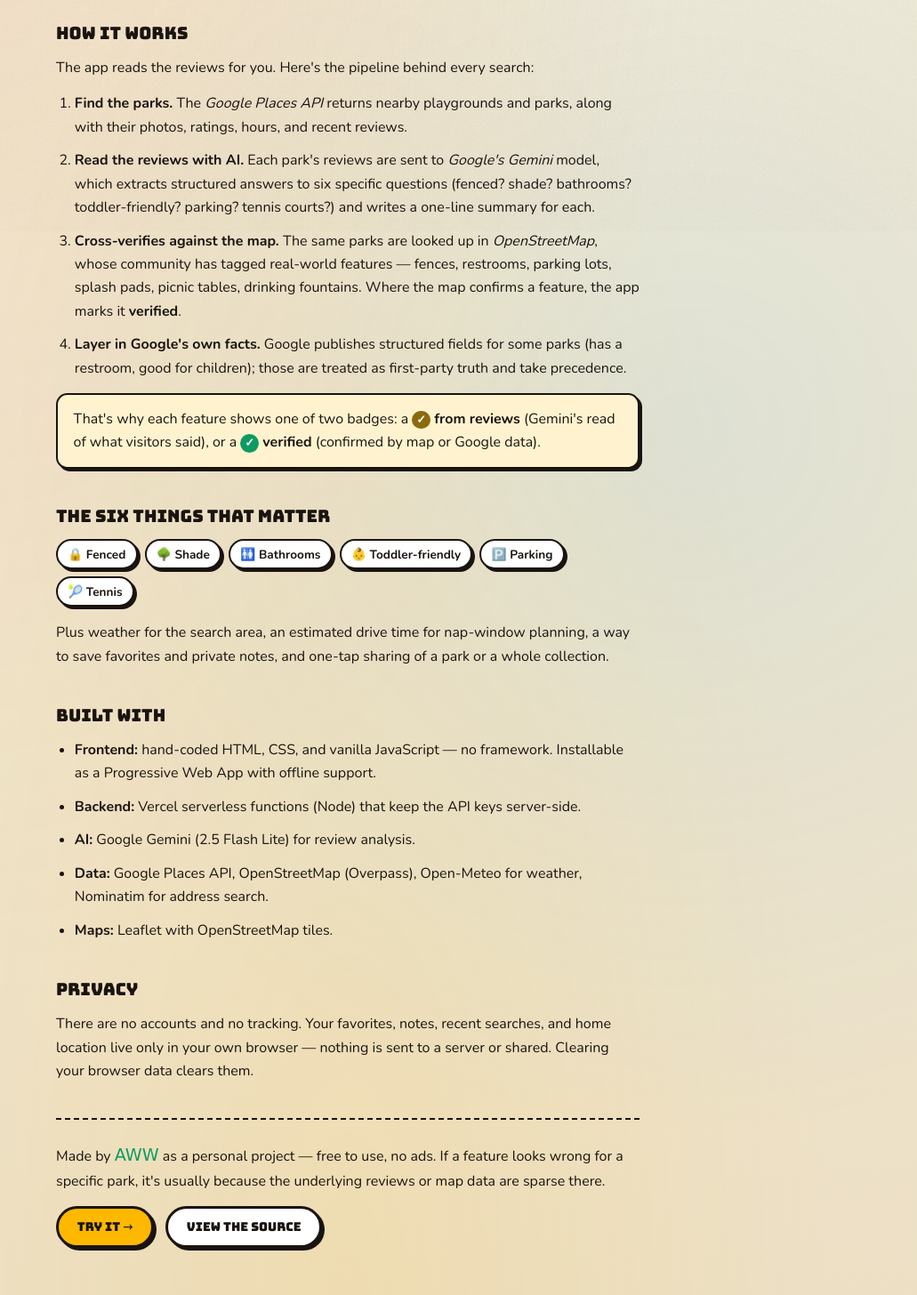
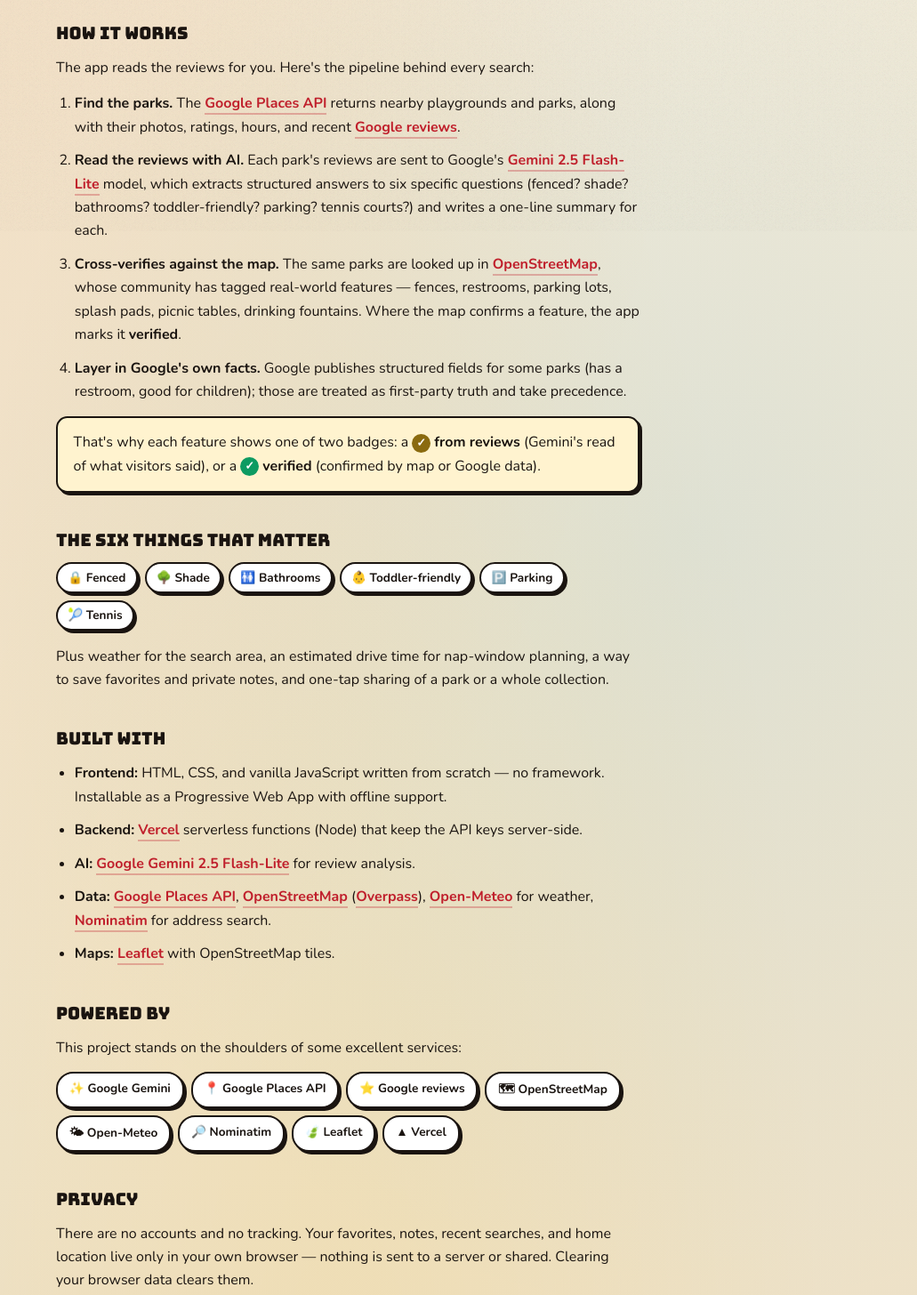
Before and after one commit to aww-ohh/playground-finder-1, a website: page about.html in a window 1280 px wide. Shown: the part 540-1996 px from the top of the page at 89% size, without its empty margins (249-1280 px from the left). Drawn offline with nearby package versions, Linux system fonts and the light colour scheme; a web font is replaced by a local one.

Commit message:
About page: brand + hyperlink the tech, add a Powered-by badge row
- 'hand-coded' -> 'written from scratch' (frontend line).
- Hyperlinked the inline brand mentions in How-it-works and Built-with:
  Google Places API, Google reviews, Gemini 2.5 Flash-Lite (-> model docs),
  OpenStreetMap, Overpass, Open-Meteo, Nominatim, Leaflet, Vercel.
- New 'Powered by' section: sticker-style chips linking to each service
  (Google Gemini, Places API, Google reviews, OpenStreetMap, Open-Meteo,
  Nominatim, Leaflet, Vercel) — all open in a new tab, rel=noopener.
- CSS: scoped inline-link styling (crimson underline) that doesn't touch the
  CTA buttons, plus .about-powered / .about-tech chip styles.

Bump service worker cache to v29.

```diff
--- a/about.html
+++ b/about.html
@@ -45,19 +45,23 @@
       </p>
       <ol class="about-steps">
         <li>
-          <strong>Find the parks.</strong> The <em>Google Places API</em> returns
-          nearby playgrounds and parks, along with their photos, ratings, hours,
-          and recent reviews.
+          <strong>Find the parks.</strong> The
+          <a href="https://developers.google.com/maps/documentation/places/web-service/overview" target="_blank" rel="noopener noreferrer">Google Places API</a>
+          returns nearby playgrounds and parks, along with their photos, ratings,
+          hours, and recent
+          <a href="https://www.google.com/maps" target="_blank" rel="noopener noreferrer">Google reviews</a>.
         </li>
         <li>
           <strong>Read the reviews with AI.</strong> Each park's reviews are sent
-          to <em>Google's Gemini</em> model, which extracts structured answers to
-          six specific questions (fenced? shade? bathrooms? toddler-friendly?
-          parking? tennis courts?) and writes a one-line summary for each.
+          to Google's
+          <a href="https://ai.google.dev/gemini-api/docs/models" target="_blank" rel="noopener noreferrer">Gemini 2.5 Flash-Lite</a>
+          model, which extracts structured answers to six specific questions
+          (fenced? shade? bathrooms? toddler-friendly? parking? tennis courts?)
+          and writes a one-line summary for each.
         </li>
         <li>
           <strong>Cross-verifies against the map.</strong> The same parks are looked
-          up in <em>OpenStreetMap</em>, whose community has tagged real-world
+          up in <a href="https://www.openstreetmap.org/" target="_blank" rel="noopener noreferrer">OpenStreetMap</a>, whose community has tagged real-world
           features — fences, restrooms, parking lots, splash pads, picnic tables,
           drinking fountains. Where the map confirms a feature, the app marks it
           <strong>verified</strong>.
@@ -97,12 +101,27 @@
     <section class="about-section">
       <h2>Built with</h2>
       <ul class="about-stack">
-        <li><strong>Frontend:</strong> hand-coded HTML, CSS, and vanilla JavaScript — no framework. Installable as a Progressive Web App with offline support.</li>
-        <li><strong>Backend:</strong> Vercel serverless functions (Node) that keep the API keys server-side.</li>
-        <li><strong>AI:</strong> Google Gemini (2.5 Flash Lite) for review analysis.</li>
-        <li><strong>Data:</strong> Google Places API, OpenStreetMap (Overpass), Open-Meteo for weather, Nominatim for address search.</li>
-        <li><strong>Maps:</strong> Leaflet with OpenStreetMap tiles.</li>
+        <li><strong>Frontend:</strong> HTML, CSS, and vanilla JavaScript written from scratch — no framework. Installable as a Progressive Web App with offline support.</li>
+        <li><strong>Backend:</strong> <a href="https://vercel.com/" target="_blank" rel="noopener noreferrer">Vercel</a> serverless functions (Node) that keep the API keys server-side.</li>
+        <li><strong>AI:</strong> <a href="https://ai.google.dev/gemini-api/docs/models" target="_blank" rel="noopener noreferrer">Google Gemini 2.5 Flash-Lite</a> for review analysis.</li>
+        <li><strong>Data:</strong> <a href="https://developers.google.com/maps/documentation/places/web-service/overview" target="_blank" rel="noopener noreferrer">Google Places API</a>, <a href="https://www.openstreetmap.org/" target="_blank" rel="noopener noreferrer">OpenStreetMap</a> (<a href="https://overpass-api.de/" target="_blank" rel="noopener noreferrer">Overpass</a>), <a href="https://open-meteo.com/" target="_blank" rel="noopener noreferrer">Open-Meteo</a> for weather, <a href="https://nominatim.org/" target="_blank" rel="noopener noreferrer">Nominatim</a> for address search.</li>
+        <li><strong>Maps:</strong> <a href="https://leafletjs.com/" target="_blank" rel="noopener noreferrer">Leaflet</a> with OpenStreetMap tiles.</li>
       </ul>
+    </section>
+
+    <section class="about-section">
+      <h2>Powered by</h2>
+      <p>This project stands on the shoulders of some excellent services:</p>
+      <div class="about-powered">
+        <a class="about-tech" href="https://ai.google.dev/gemini-api/docs/models" target="_blank" rel="noopener noreferrer">✨ Google Gemini</a>
+        <a class="about-tech" href="https://developers.google.com/maps/documentation/places/web-service/overview" target="_blank" rel="noopener noreferrer">📍 Google Places API</a>
+        <a class="about-tech" href="https://www.google.com/maps" target="_blank" rel="noopener noreferrer">⭐ Google reviews</a>
+        <a class="about-tech" href="https://www.openstreetmap.org/" target="_blank" rel="noopener noreferrer">🗺 OpenStreetMap</a>
+        <a class="about-tech" href="https://open-meteo.com/" target="_blank" rel="noopener noreferrer">🌤 Open-Meteo</a>
+        <a class="about-tech" href="https://nominatim.org/" target="_blank" rel="noopener noreferrer">🔎 Nominatim</a>
+        <a class="about-tech" href="https://leafletjs.com/" target="_blank" rel="noopener noreferrer">🍃 Leaflet</a>
+        <a class="about-tech" href="https://vercel.com/" target="_blank" rel="noopener noreferrer">▲ Vercel</a>
+      </div>
     </section>
 
     <section class="about-section">
--- a/style.css
+++ b/style.css
@@ -2249,6 +2249,48 @@ main {
   border-radius: 1.2rem;
   box-shadow: var(--shadow-sm);
 }
+
+/* Inline brand links inside paragraphs / lists (scoped so it doesn't restyle
+   the CTA buttons or the Powered-by chips, which have their own looks). */
+.about-section p a,
+.about-section li a,
+.about-legend-note a {
+  color: var(--crimson);
+  font-weight: 700;
+  text-decoration: none;
+  border-bottom: 2px solid rgba(192, 32, 44, 0.3);
+}
+.about-section p a:hover,
+.about-section li a:hover,
+.about-legend-note a:hover {
+  border-bottom-color: var(--crimson);
+}
+
+/* "Powered by" badge row — sticker-style chips that link to each service. */
+.about-powered {
+  display: flex;
+  flex-wrap: wrap;
+  gap: 0.5rem;
+  margin-top: 0.8rem;
+}
+.about-tech {
+  font-family: 'Nunito', sans-serif;
+  font-weight: 700;
+  font-size: 0.85rem;
+  padding: 0.4rem 0.8rem;
+  background: var(--surface);
+  color: var(--ink);
+  border: 2px solid var(--ink);
+  border-radius: 1.2rem;
+  box-shadow: var(--shadow-sm);
+  text-decoration: none;
+  transition: transform 0.15s, box-shadow 0.15s;
+}
+.about-tech:hover {
+  transform: translateY(-1px);
+  box-shadow: var(--shadow-md);
+  background: var(--cream-soft);
+}
 .about-colophon {
   border-top: 2px dashed var(--ink);
   padding-top: 1.5rem;
--- a/sw.js
+++ b/sw.js
@@ -1,8 +1,8 @@
 // Service worker — caches the site shell and the last search response.
 // Offline behavior: site loads, last search you did still appears.
 
-var SHELL_CACHE = 'pgf-shell-v28';
-var DATA_CACHE  = 'pgf-data-v28';
+var SHELL_CACHE = 'pgf-shell-v29';
+var DATA_CACHE  = 'pgf-data-v29';
 
 // Files that make up the shell — bumped version triggers re-cache
 var SHELL_FILES = [
```
